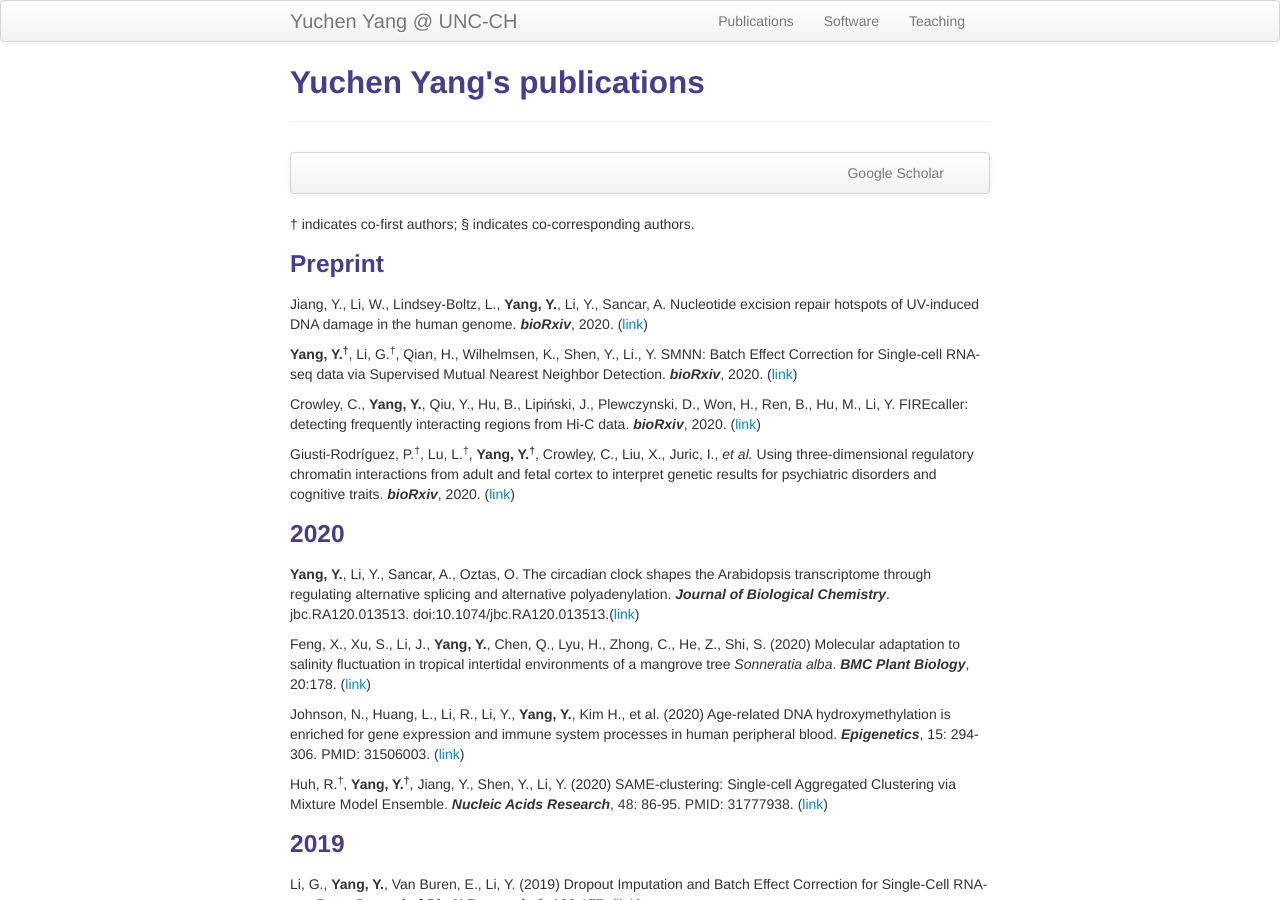
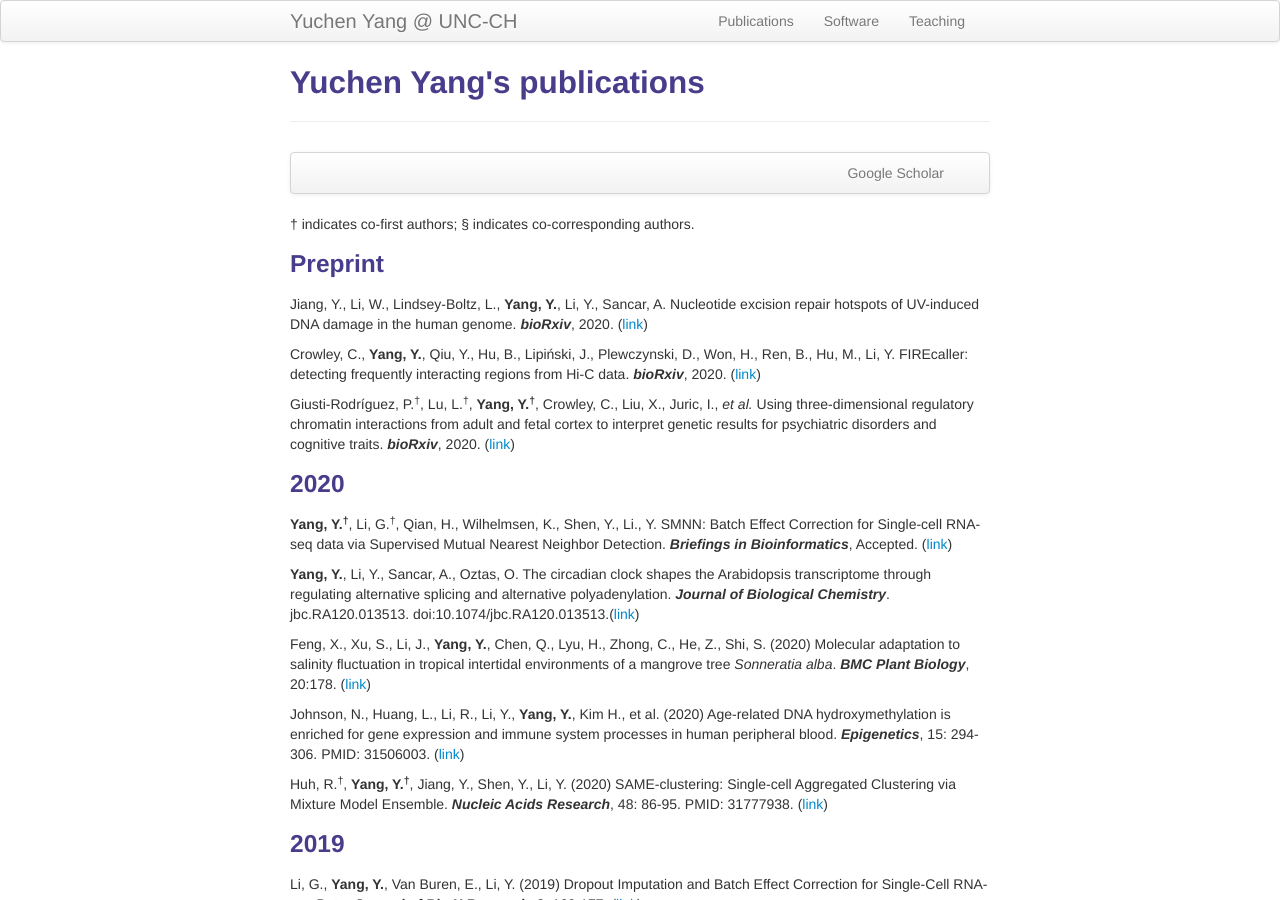
Before and after one commit to yycunc/yycunc.github.io, a Jekyll site: the page built from pages/pubs.md, in a window 1280 px wide and 900 px high. Built offline with Jekyll 4.4.1, drawn with Linux system fonts in a browser that asks for light colours.

Commit message:
Update pubs.md

```diff
--- a/pages/pubs.md
+++ b/pages/pubs.md
@@ -17,13 +17,13 @@ title: Yuchen Yang's publications
 
 Jiang, Y., Li, W., Lindsey-Boltz, L., **Yang, Y.**, Li, Y., Sancar, A. Nucleotide excision repair hotspots of UV-induced DNA damage in the human genome. ***bioRxiv***, 2020. ([link](https://www.biorxiv.org/content/10.1101/2020.04.16.045369v1))
 
-**Yang, Y.<sup>&dagger;</sup>**, Li, G.<sup>&dagger;</sup>, Qian, H., Wilhelmsen, K., Shen, Y., Li., Y. SMNN: Batch Effect Correction for Single-cell RNA-seq data via Supervised Mutual Nearest Neighbor Detection. ***bioRxiv***, 2020. ([link](https://www.biorxiv.org/content/10.1101/672261v2.abstract))
-
 Crowley, C., **Yang, Y.**, Qiu, Y., Hu, B., Lipiński, J., Plewczynski, D., Won, H., Ren, B., Hu, M., Li, Y. FIREcaller: detecting frequently interacting regions from Hi-C data. ***bioRxiv***, 2020. ([link](https://www.biorxiv.org/content/10.1101/619288v1.abstract))
 
 Giusti-Rodríguez, P.<sup>&dagger;</sup>, Lu, L.<sup>&dagger;</sup>, **Yang, Y.<sup>&dagger;</sup>**, Crowley, C., Liu, X., Juric, I., *et al.* Using three-dimensional regulatory chromatin interactions from adult and fetal cortex to interpret genetic results for psychiatric disorders and cognitive traits. ***bioRxiv***, 2020. ([link](https://www.biorxiv.org/content/10.1101/406330v1.full))
 
 ### 2020
+
+**Yang, Y.<sup>&dagger;</sup>**, Li, G.<sup>&dagger;</sup>, Qian, H., Wilhelmsen, K., Shen, Y., Li., Y. SMNN: Batch Effect Correction for Single-cell RNA-seq data via Supervised Mutual Nearest Neighbor Detection. ***Briefings in Bioinformatics***, Accepted. ([link](https://www.biorxiv.org/content/10.1101/672261v2.abstract))
 
 **Yang, Y.**, Li, Y., Sancar, A., Oztas, O. The circadian clock shapes the Arabidopsis transcriptome through regulating alternative splicing and alternative polyadenylation. ***Journal of Biological Chemistry***. jbc.RA120.013513. doi:10.1074/jbc.RA120.013513.([link](https://www.jbc.org/content/early/2020/04/17/jbc.RA120.013513.short))
 
```
